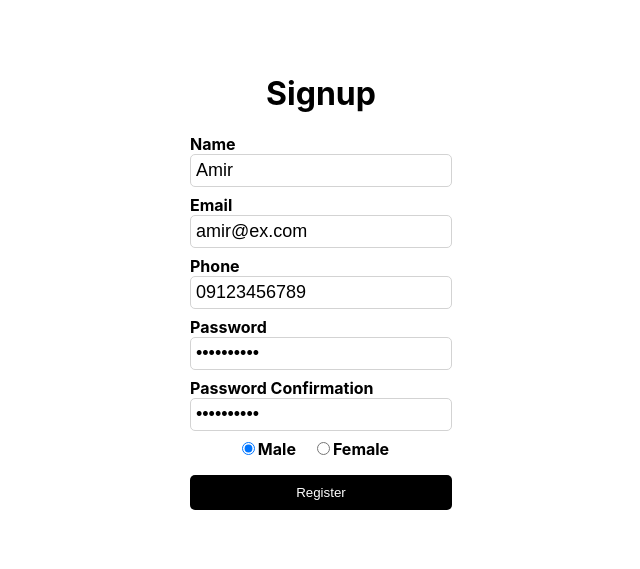
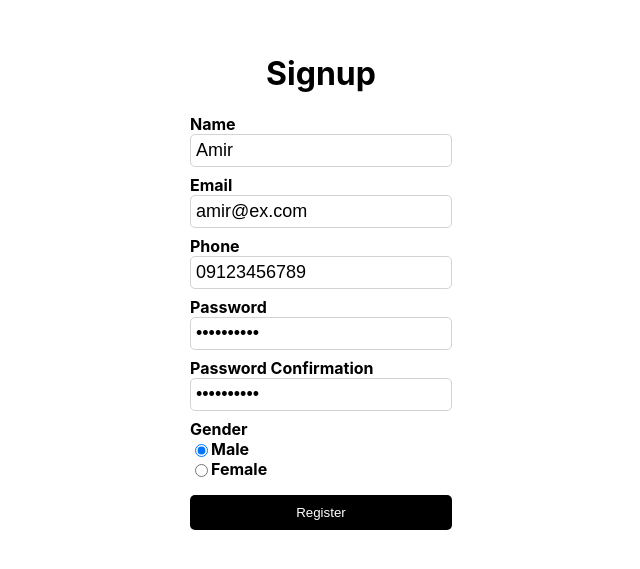
Before and after one commit to amir-rismani/formik-library, a React (Create React App) app: page / in a window 1280 px wide. Shown: the part 111-680 px from the top of the page, without its empty margins (319-959 px from the left). Built offline with nearby package versions, Linux system fonts and the light colour scheme; data requests are answered from the project's data file.

Commit message:
reusable radio button

```diff
--- a/src/App.css
+++ b/src/App.css
@@ -5,6 +5,14 @@
   justify-content: center;
   align-items: center;
   height: 100vh;
+}
+form{
+  display: flex;
+  flex-direction: column;
+  justify-content: center;
+}
+label{
+  text-align: left;
 }
 
 button{
--- a/src/App.js
+++ b/src/App.js
@@ -5,6 +5,7 @@ import './App.css';
 import { useEffect, useState } from 'react';
 import axios from 'axios';
 import Input from './components/common/Input/Input';
+import RadioGroup from './components/common/RadioGroup/RadioGroup';
 
 // 1. State managment
 const initialValues = {
@@ -41,6 +42,12 @@ const validationSchema = Yup.object({
   passwordConfirmation: Yup.string().oneOf([Yup.ref('password'), null], 'Passwords must match'),
   gender: Yup.string().required()
 });
+
+const genders = [
+  { label: 'Male', value: 'male', },
+  { label: 'Female', value: 'female', }
+];
+
 function App() {
   const [saveData, setSaveData] = useState(null);
   const formik = useFormik({ initialValues: saveData || initialValues, onSubmit, validationSchema, validateOnMount: true, enableReinitialize: true });
@@ -58,14 +65,7 @@ function App() {
         <Input label="Phone" name="phone" formik={formik} />
         <Input label="Password" name="password" type="password" formik={formik} />
         <Input label="Password Confirmation" name="passwordConfirmation" type="password" formik={formik} />
-
-        <div className='formGroup'>
-          <input type='radio' id="male" name='gender' value="mail" onChange={formik.handleChange} checked={formik.values.gender === "male"} />
-          <label htmlFor='male'>Male</label>
-          <input type='radio' id="female" name='gender' value="femail" onChange={formik.handleChange} checked={formik.values.gender === "female"} />
-          <label htmlFor='female'>Female</label>
-          {formik.errors.gender && formik.touched.gender && <small className='error'>{formik.errors.gender}</small>}
-        </div>
+        <RadioGroup radioOptions={genders} label="Gender" name="gender" formik={formik} />
         <button type='submit' disabled={!formik.isValid}>Register</button>
       </form>
     </div>
--- a/src/components/common/Input/Input.jsx
+++ b/src/components/common/Input/Input.jsx
@@ -5,7 +5,7 @@ const Input = ({ label, name, type = 'text', formik }) => {
             <label htmlFor={name}>{label}</label>
             <input type={type} id={name} name={name} {...formik.getFieldProps({ name })} />
             {formik.errors[name] && formik.touched[name] && <small className='error'>{formik.errors[name]}</small>}
-        </div >
+        </div>
     );
 }
 
--- a/src/components/common/Input/Input.module.css
+++ b/src/components/common/Input/Input.module.css
@@ -6,11 +6,6 @@
 label {
     font-weight: bold;
     display: block;
-}
-
-input+label {
-    display: inline-flex;
-    margin-right: 1rem;
 }
 
 input[type=text],
--- /dev/null
+++ b/src/components/common/Radio/Radio.jsx
@@ -0,0 +1,12 @@
+import styles from "./Radio.module.css"
+const Radio = ({ option, name, formik }) => {
+    return (
+        <div className={styles.formControl}>
+            <input type='radio' id={option.value} name={name} value={option.value} onChange={formik.handleChange} checked={formik.values[name] === option.value} />
+            <label htmlFor={option.value}>{option.label}</label>
+            {formik.errors[name] && formik.touched[name] && <small className='error'>{formik.errors[name]}</small>}
+        </div>
+    );
+}
+
+export default Radio;
--- /dev/null
+++ b/src/components/common/Radio/Radio.module.css
@@ -0,0 +1,5 @@
+.formControl {
+    text-align: left;
+    display: inline-flex;
+    margin-right: 1rem;
+}
--- /dev/null
+++ b/src/components/common/RadioGroup/RadioGroup.jsx
@@ -0,0 +1,11 @@
+import Radio from "../Radio/Radio"
+const RadioGroup = ({ radioOptions, label, name, formik }) => {
+    return (
+        <>
+            <label>{label}</label>
+            {radioOptions.map(radioOption => <Radio key={radioOption.value} option={radioOption} name={name} formik={formik} />)}
+        </>
+    );
+}
+
+export default RadioGroup;
```
Also changed, not shown: src/components/common/RadioGroup/RadioGroup.module.css (added).
